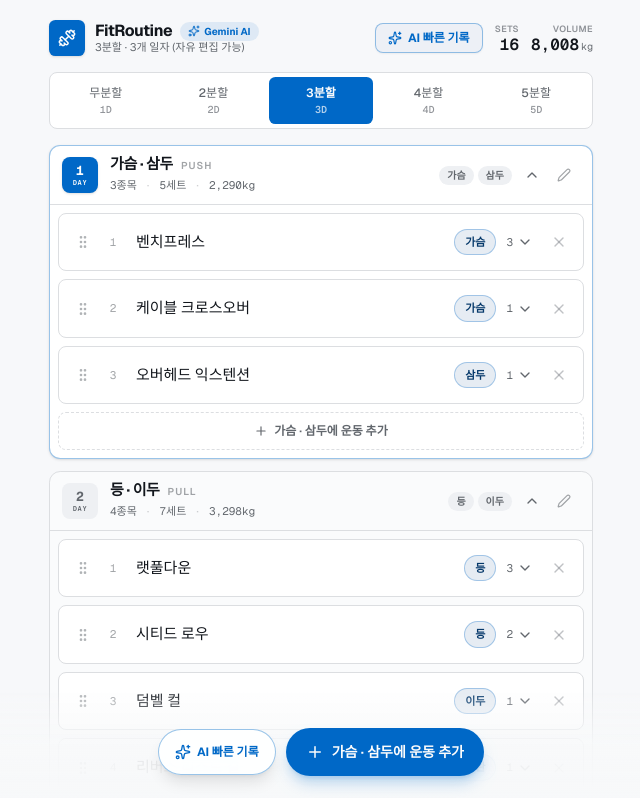
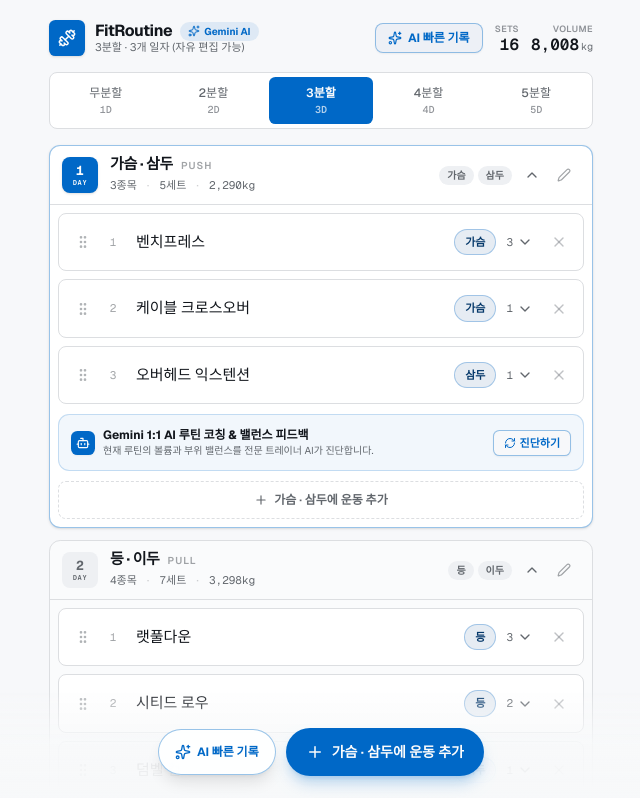
Before and after one commit to juyour/fit-routine, a Next.js app: page / in a window 1280 px wide. Shown: the top 798 px of the page, without its empty margins (319-959 px from the left). Built offline with nearby package versions, Linux system fonts and the light colour scheme.

Commit message:
feat(sprint-6): Google Gemini 1:1 맞춤형 AI 루틴 분석 & 볼륨 코칭 시스템 구현

```diff
--- /dev/null
+++ b/components/ai-coach-panel.tsx
@@ -0,0 +1,163 @@
+'use client'
+
+import { useState } from 'react'
+import {
+  AlertCircle,
+  Bot,
+  CheckCircle2,
+  ChevronDown,
+  Loader2,
+  Plus,
+  RefreshCw,
+  Sparkles,
+} from 'lucide-react'
+import {
+  createEmptySet,
+  uid,
+  type Exercise,
+  type MuscleGroup,
+  type WorkoutDay,
+} from '@/lib/workout-data'
+import { cn } from '@/lib/utils'
+
+type AiCoachPanelProps = {
+  day: WorkoutDay
+  onAddExercise: (exercise: Exercise) => void
+}
+
+export function AiCoachPanel({ day, onAddExercise }: AiCoachPanelProps) {
+  const [isOpen, setIsOpen] = useState(false)
+  const [isLoading, setIsLoading] = useState(false)
+  const [feedback, setFeedback] = useState<string | null>(null)
+  const [error, setError] = useState<string | null>(null)
+
+  async function handleGetCoaching() {
+    if (day.exercises.length === 0 || (day.exercises.length === 1 && !day.exercises[0].name)) {
+      setError('루틴에 최소 1개 이상의 운동을 기록한 후 AI 코칭을 받아보세요.')
+      return
+    }
+
+    setIsLoading(true)
+    setError(null)
+
+    try {
+      const res = await fetch('/api/gemini/coach', {
+        method: 'POST',
+        headers: { 'Content-Type': 'application/json' },
+        body: JSON.stringify({
+          title: day.title,
+          exercises: day.exercises.map((ex) => ({
+            name: ex.name,
+            muscle: ex.muscle,
+            setsCount: ex.sets.length,
+            sets: ex.sets,
+          })),
+        }),
+      })
+
+      if (!res.ok) {
+        throw new Error('AI 코칭 응답에 실패했습니다.')
+      }
+
+      const data = await res.json()
+      setFeedback(data.feedback || '코칭 분석을 생성할 수 없습니다.')
+    } catch (err: any) {
+      console.error(err)
+      setError('AI 코칭 분석 중 문제가 발생했습니다.')
+    } finally {
+      setIsLoading(false)
+    }
+  }
+
+  function handleAddQuickExercise(name: string, muscle: MuscleGroup | null = null) {
+    const newEx: Exercise = {
+      id: uid('ex'),
+      name,
+      muscle,
+      sets: [
+        { id: uid('set'), weight: '20', reps: '12' },
+        { id: uid('set'), weight: '25', reps: '10' },
+        { id: uid('set'), weight: '25', reps: '10' },
+      ],
+      isManualTagged: false,
+    }
+    onAddExercise(newEx)
+  }
+
+  return (
+    <div className="mt-2.5 rounded-xl border border-primary/20 bg-primary/5 p-3 transition-all">
+      <div className="flex items-center justify-between">
+        <button
+          type="button"
+          onClick={() => {
+            if (!isOpen && !feedback) {
+              handleGetCoaching()
+            }
+            setIsOpen((prev) => !prev)
+          }}
+          className="flex items-center gap-2 text-left"
+        >
+          <span className="flex size-6 items-center justify-center rounded-md bg-primary text-primary-foreground shadow-xs">
+            <Bot className="size-3.5" />
+          </span>
+          <div>
+            <h4 className="text-xs font-bold text-foreground">
+              Gemini 1:1 AI 루틴 코칭 & 밸런스 피드백
+            </h4>
+            <p className="text-[10px] text-muted-foreground">
+              현재 루틴의 볼륨과 부위 밸런스를 전문 트레이너 AI가 진단합니다.
+            </p>
+          </div>
+        </button>
+
+        <button
+          type="button"
+          onClick={() => {
+            if (!isOpen) setIsOpen(true)
+            handleGetCoaching()
+          }}
+          disabled={isLoading}
+          className="flex items-center gap-1 rounded-md border border-primary/40 bg-background px-2.5 py-1 text-[11px] font-bold text-primary shadow-xs transition-colors hover:bg-primary hover:text-primary-foreground disabled:opacity-50"
+        >
+          {isLoading ? (
+            <Loader2 className="size-3 animate-spin" />
+          ) : (
+            <RefreshCw className="size-3" />
+          )}
+          <span>진단하기</span>
+        </button>
+      </div>
+
+      {isOpen && (
+        <div className="mt-3 border-t border-primary/10 pt-2.5 animate-in fade-in-0 duration-200">
+          {isLoading && (
+            <div className="flex items-center justify-center gap-2 py-4 text-xs font-medium text-muted-foreground">
+              <Loader2 className="size-4 animate-spin text-primary" />
+              <span>Gemini AI가 {day.title} 루틴을 정밀 분석하고 있습니다...</span>
+            </div>
+          )}
+
+          {error && (
+            <div className="flex items-center gap-1.5 rounded-lg bg-destructive/10 px-3 py-2 text-[11px] font-medium text-destructive">
+              <AlertCircle className="size-3.5 shrink-0" />
+              <span>{error}</span>
+            </div>
+          )}
+
+          {feedback && !isLoading && (
+            <div className="flex flex-col gap-2.5">
+              <div className="rounded-lg bg-background/80 p-3 text-xs leading-relaxed text-foreground whitespace-pre-line shadow-xs">
+                {feedback}
+              </div>
+
+              <div className="flex items-center justify-between text-[11px] text-muted-foreground">
+                <span>💡 추천 보완 운동을 추가하고 싶으신가요?</span>
+                <span className="text-[10px] text-primary">원클릭 추가 가능</span>
+              </div>
+            </div>
+          )}
+        </div>
+      )}
+    </div>
+  )
+}
--- a/components/day-section.tsx
+++ b/components/day-section.tsx
@@ -10,6 +10,7 @@ import {
   type WorkoutDay,
 } from '@/lib/workout-data'
 import { ExerciseRow } from '@/components/exercise-row'
+import { AiCoachPanel } from '@/components/ai-coach-panel'
 import type { MuscleFilter } from '@/components/tag-filter'
 import { cn } from '@/lib/utils'
 
@@ -331,10 +332,19 @@ export function DaySection({
               </ul>
             )}
 
+            {/* 1:1 Gemini AI 루틴 코칭 & 밸런스 피드백 패널 */}
+            <AiCoachPanel
+              day={day}
+              onAddExercise={(newEx) => {
+                onPatch(newEx.id, newEx)
+                onAddExercise()
+              }}
+            />
+
             <button
               type="button"
               onClick={onAddExercise}
-              className="mt-2 flex w-full items-center justify-center gap-1.5 rounded-lg border border-dashed border-border py-2.5 text-xs font-semibold text-muted-foreground transition-colors hover:border-primary/50 hover:bg-accent hover:text-accent-foreground"
+              className="mt-2.5 flex w-full items-center justify-center gap-1.5 rounded-lg border border-dashed border-border py-2.5 text-xs font-semibold text-muted-foreground transition-colors hover:border-primary/50 hover:bg-accent hover:text-accent-foreground"
             >
               <Plus className="size-3.5" />
               {day.title}에 운동 추가
```
Also changed, not shown: 2 other files (tests, documents, lock files or other folders).
